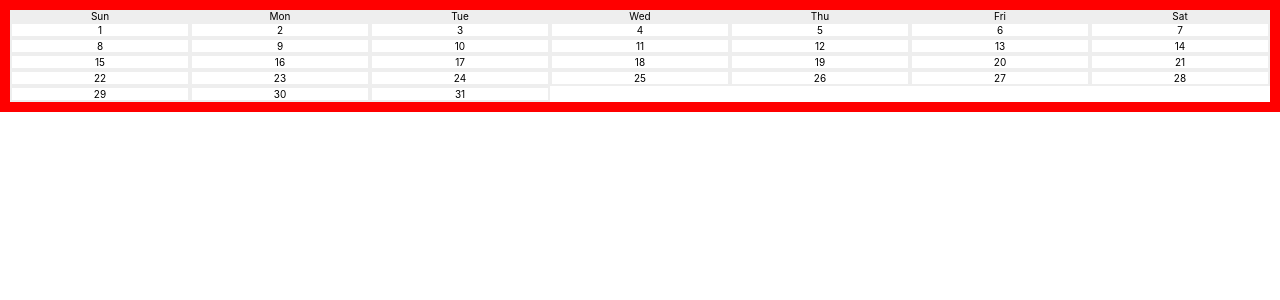
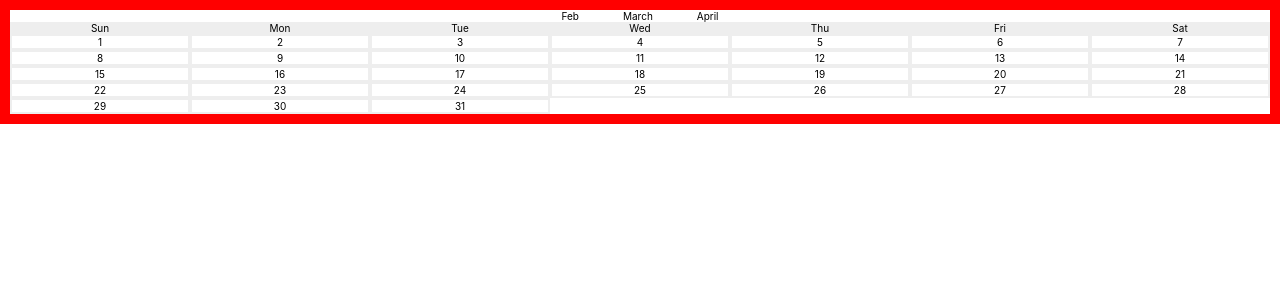
Before and after one commit to Edwin-coder/friendly-calendar-todo, a React (Create React App) app: page / in a window 1280 px wide. Shown: the top 300 px of the page. Built offline with nearby package versions, Linux system fonts and the light colour scheme.

Commit message:
simple calender layout

```diff
--- a/src/App.js
+++ b/src/App.js
@@ -1,5 +1,5 @@
 import './App.css';
-import Calender from './components/Calender';
+import Calender from './components/Calender/Calender';
 
 function App() {
   return (
--- a/src/components/Calender.css
+++ b/src/components/Calender/Calender.css
@@ -2,6 +2,12 @@
 
 .container{
     border: 10px solid red;
+}
+
+.ctn-month{
+    display: flex;
+    justify-content: center;
+    gap: 4.4rem;
 }
 
 .calender-content{
--- a/src/components/Calender.js
+++ b/src/components/Calender/Calender.js
@@ -8,6 +8,12 @@ export class Calender extends Component {
   render() {
     return (
       <div className="container">
+
+        <div className='ctn-month'>
+          <div className="previous-month">Feb</div>
+          <div className="current-month">March</div>
+          <div className="upcoming-month">April</div>
+        </div>
 
         <ol className="calender-content">
             <li className='day-name'>Sun</li>
```
